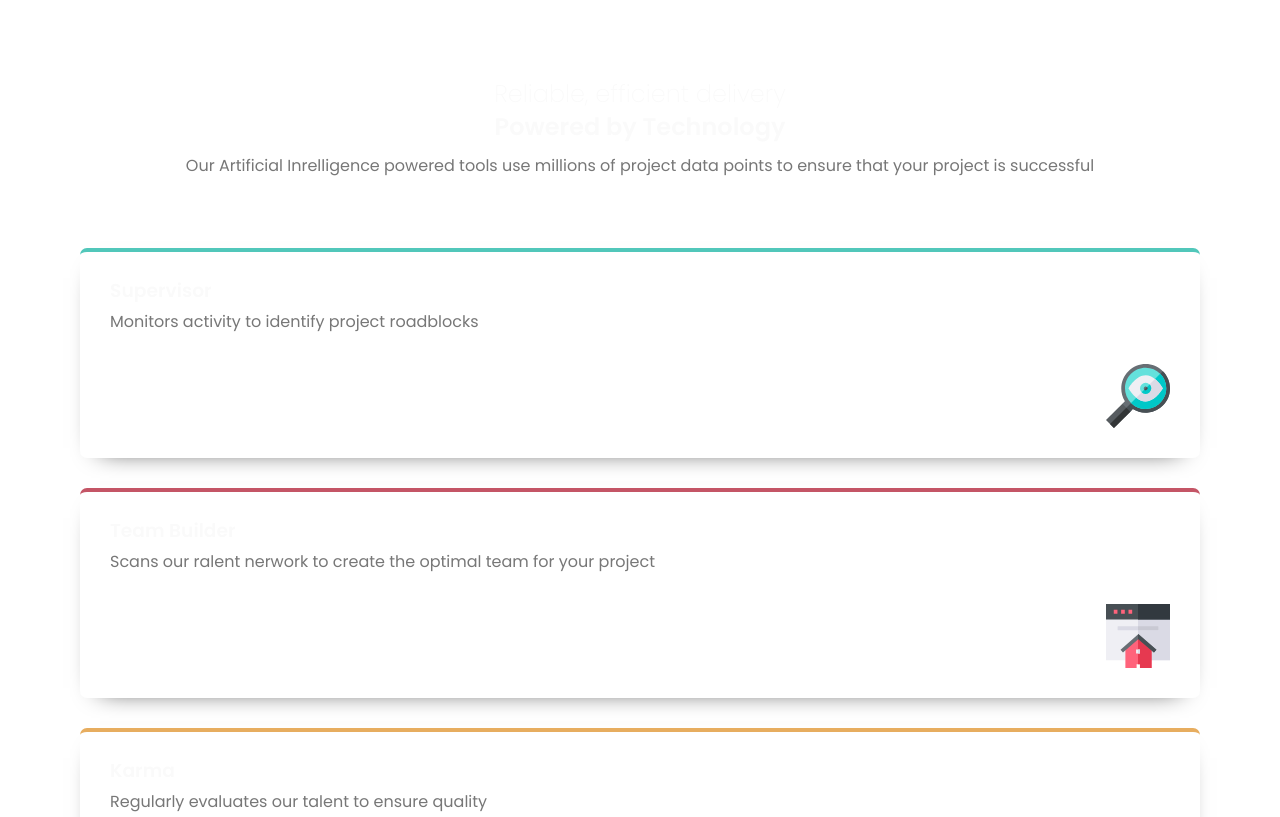
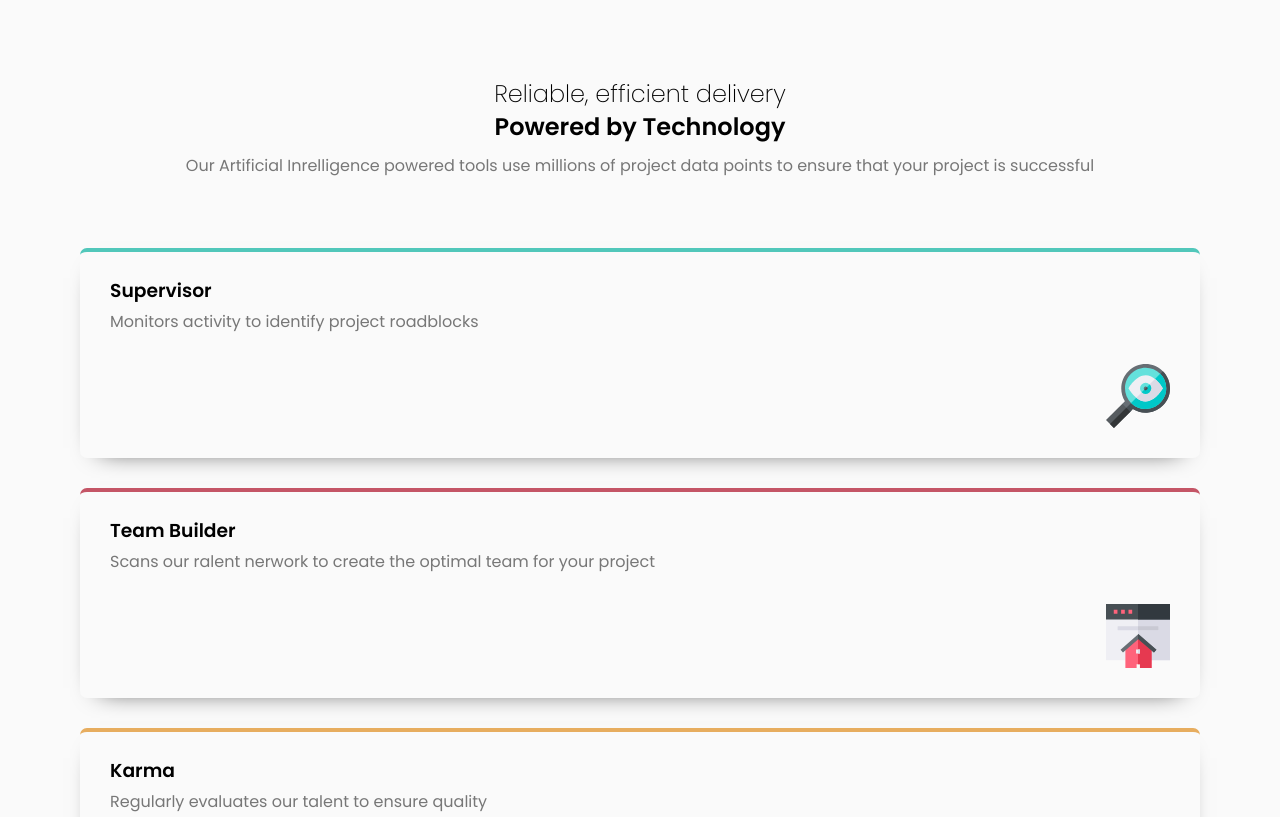
Before and after one commit to Advisor111/Four-card-feature-section, a plain HTML site: page index.html in a window 1280 px wide. Shown: the top 817 px of the page. Drawn offline with Linux system fonts and the light colour scheme.

Commit message:
Update main.css

```diff
--- a/css/main.css
+++ b/css/main.css
@@ -8,7 +8,7 @@
 }
 body {
     font-family: 'Poppins', sans-serif;
-    color: #fafafa;
+    background-color: #fafafa;
 }
 .container {
     padding: 80px 30px;
```
